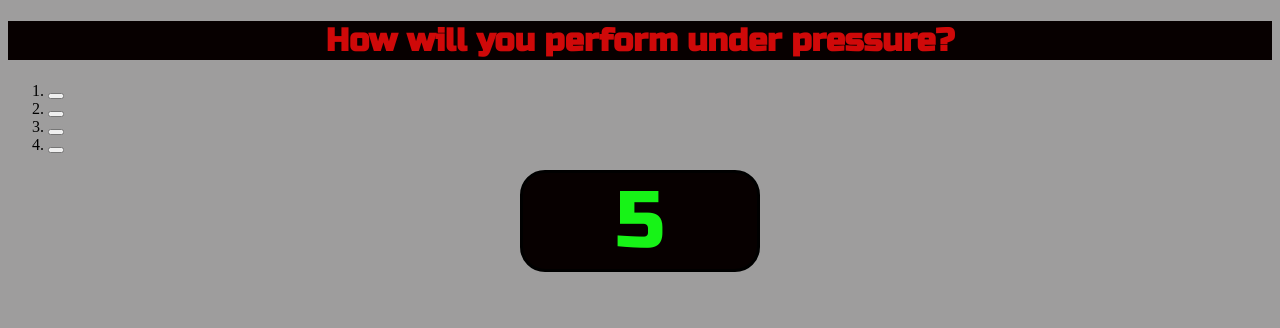
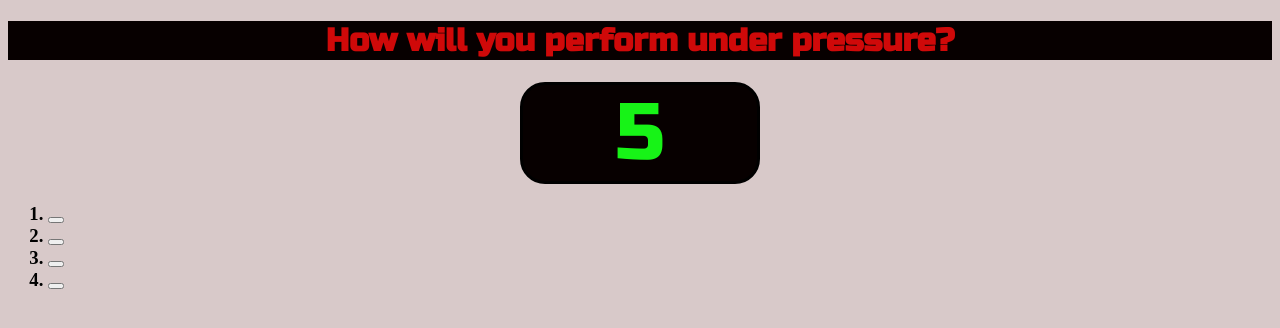
Before and after one commit to JJessee1371/timed-coding-quiz, a plain HTML site: page index.html in a window 1280 px wide. Both pictures are taken after a click on the button "Start!". Drawn offline with Linux system fonts and the light colour scheme.

Commit message:
Set up JavaScript to create the elements needed for the questions rather than coding them in the HTML directly.

```diff
--- a/index.html
+++ b/index.html
@@ -25,13 +25,13 @@
         <button id="begin">Start!</button>
 
         <!-- Quiz questions -->
-        <h3 id="question"></h3>
+        <!-- <h3 id="question"></h3>
             <ol id="answer-list">
                 <li><button id="a"></button></li>
                 <li><button id="b"></button></li>
                 <li><button id="c"></button></li>
                 <li><button id="d"></button></li>
-            </ol>
+            </ol> -->
 
         <!-- Timer -->
         <section class="timer">
--- a/scripts/index.js
+++ b/scripts/index.js
@@ -100,11 +100,23 @@ localStorage.setItem(keysArray[i], JSON.stringify(questionArray[i]));
 
 
 
-//Function starts timer when the start button is clicked
+//Function starts timer and sets up the first question when event listener is triggered
 function startTimer() {
-    //Removes the landing page content and inserts the first question
+    //Removes the landing page content
     instructions.remove();
     startButton.remove();
+    //Creates elements that will house the questions
+    let header = document.createElement("h3");
+    document.body.appendChild(header);
+    let list = document.createElement("ol");
+    header.appendChild(list);
+    for (i = 0; i < 4; i++) {
+        let listItem = document.createElement("li");
+        list.appendChild(listItem);
+        let button = document.createElement("button");
+        listItem.appendChild(button);
+    };
+
 
 
     let totalMinutes = 5;
--- a/scripts/styles.css
+++ b/scripts/styles.css
@@ -3,7 +3,7 @@
 }
 
 body {
-    background-color: #9e9d9d;
+    background-color: #d8c9c9;
 }
 
 h1 {
```
